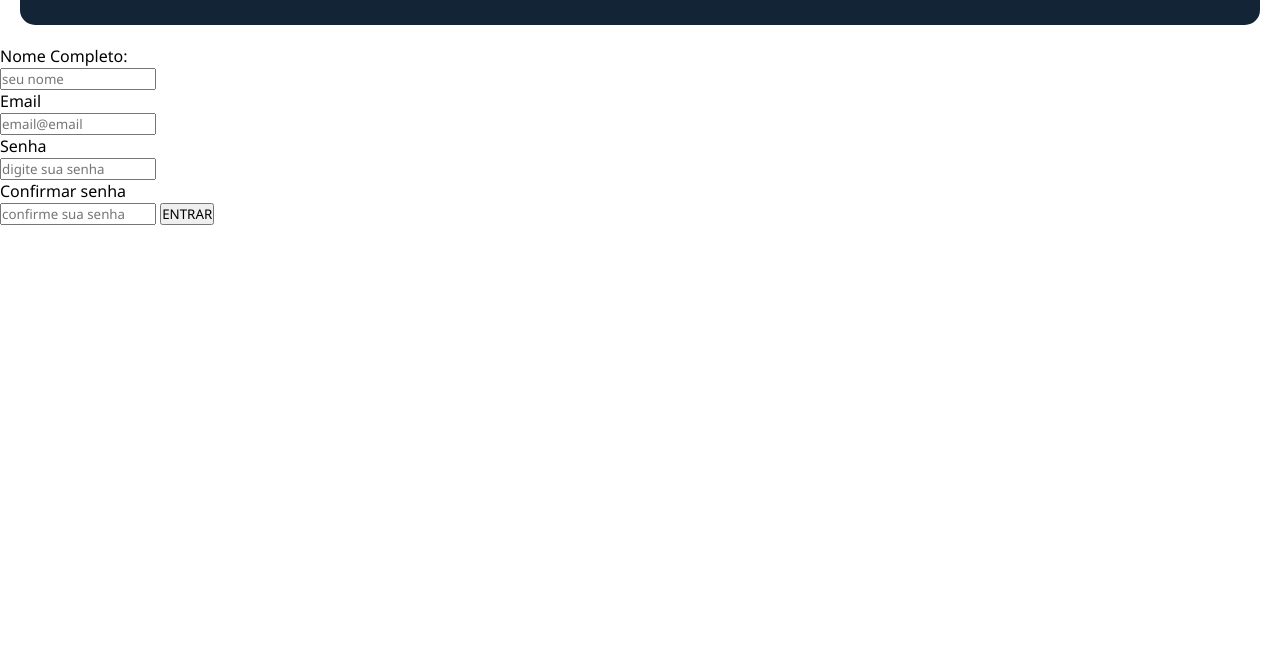
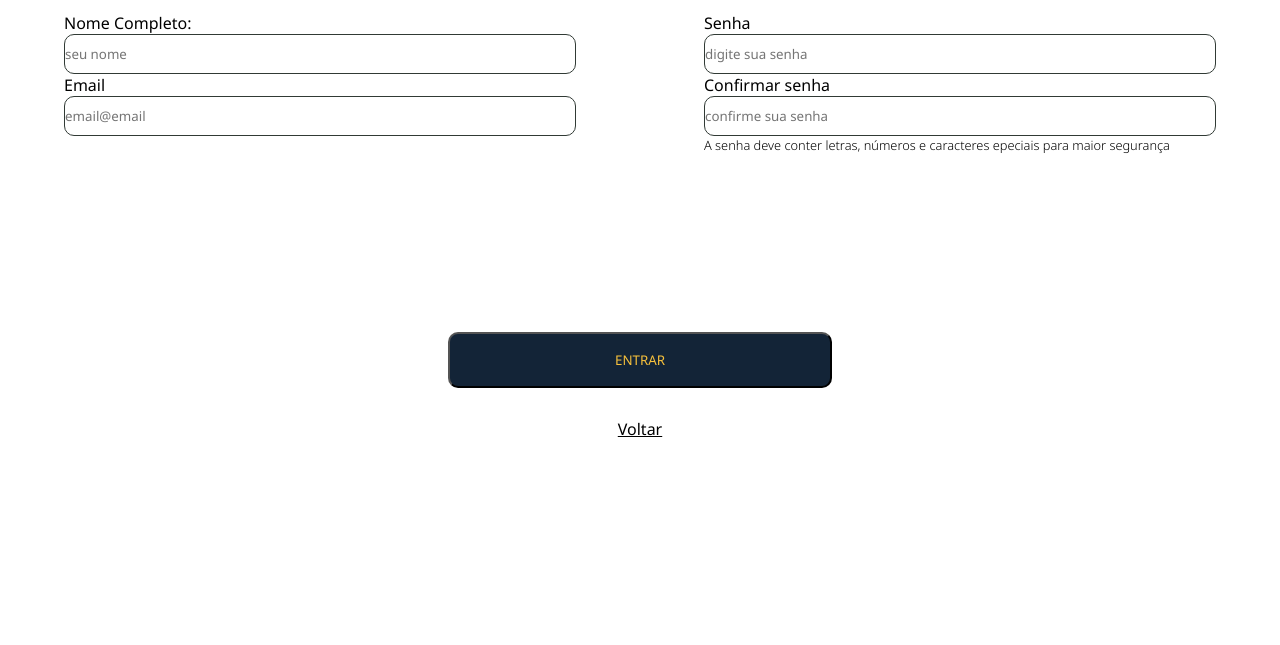
Before and after one commit to Luberlato/Projeto-Aurum-Lab, a plain HTML site: page cadastro.html in a window 1280 px wide. Shown: the part 155-800 px from the top of the page. Drawn offline with Linux system fonts and the light colour scheme.

Commit message:
Página de cadastro finalizada

```diff
--- a/cadastro.html
+++ b/cadastro.html
@@ -6,7 +6,7 @@
     <meta name="viewport" content="width=device-width, initial-scale=1.0">
     <link rel="stylesheet" href="styles/global.css">
     <link rel="stylesheet" href="styles/cadastro.css">
-    <title>Document</title>
+    <title>Cadastre-se</title>
 </head>
 
 <body>
@@ -24,20 +24,28 @@
         </div>
     </header>
     <main class="formulario">
+        <div class="esquerdo">
             <p>Nome Completo: </p>
             <input type="text" placeholder="seu nome" required>
             <p>Email</p>
             <input type="email" placeholder="email@email">
+        </div>
+        <div class="direito">
             <p>Senha</p>
             <input type="password" placeholder="digite sua senha">
             <p>Confirmar senha</p>
             <input type="password" placeholder="confirme sua senha">
+            <p class="aviso">A senha deve conter letras, números e caracteres epeciais para maior segurança</p>
+        </div>
+
+
+    </main>
+    <footer class="botoes">
         <button type="submit" class="botao-entrar">
             ENTRAR
         </button>
-        <a href="login.html" class="voltar"></a>
-
-    </main>
+        <a href="login.html" class="voltar">Voltar</a>
+    </footer>
 </body>
 
 </html>
--- a/styles/cadastro.css
+++ b/styles/cadastro.css
@@ -1,6 +1,12 @@
 body{
     background-color: var(--branco);
 
+}
+input{
+    height: 5vh;
+    width: 40vw;
+    border: 1px solid var(--borda);
+    border-radius: 10px;
 }
 .cabecalho{
     background-color: var(--fundo);
@@ -9,9 +15,35 @@ body{
     align-items: center;
     margin: 20px 20px;
     border-radius: 15px;
-    height: 20vh;
     padding: 20px;
 }
 .texto{
     color: var(--branco);
 }
+.formulario{
+    display: flex;
+    justify-content: space-around;
+    height: 30vh;
+}
+
+.aviso{
+    font-weight: 300;
+    font-size: 0.8rem;
+}
+.botoes{
+    margin-top: 10vh;
+    display: flex;
+    flex-direction: column;
+    align-items: center;
+    gap: 30px;
+}
+.botao-entrar{
+    background-color: var(--fundo);
+    color: var(--amarelo);
+    width: 30vw;
+    height: 7vh;
+    border-radius: 10px;
+}
+.voltar{
+    color: black;
+}
```
Also changed, not shown: login.html (+1 -1 lines). Lines whose indentation alone changed are shown as unchanged.
